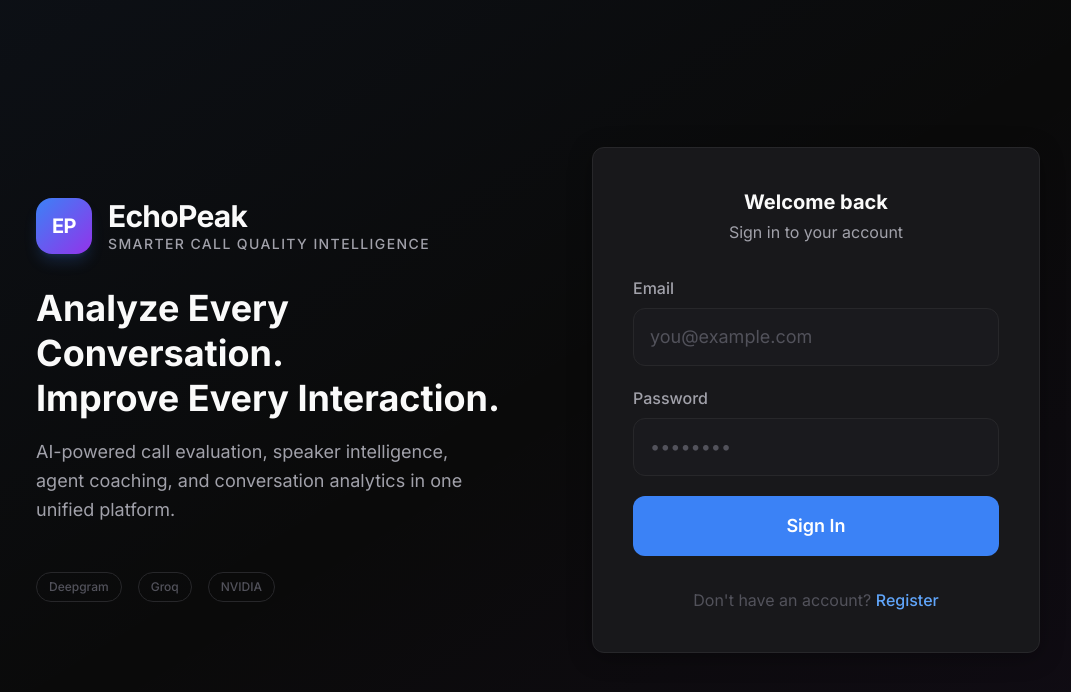
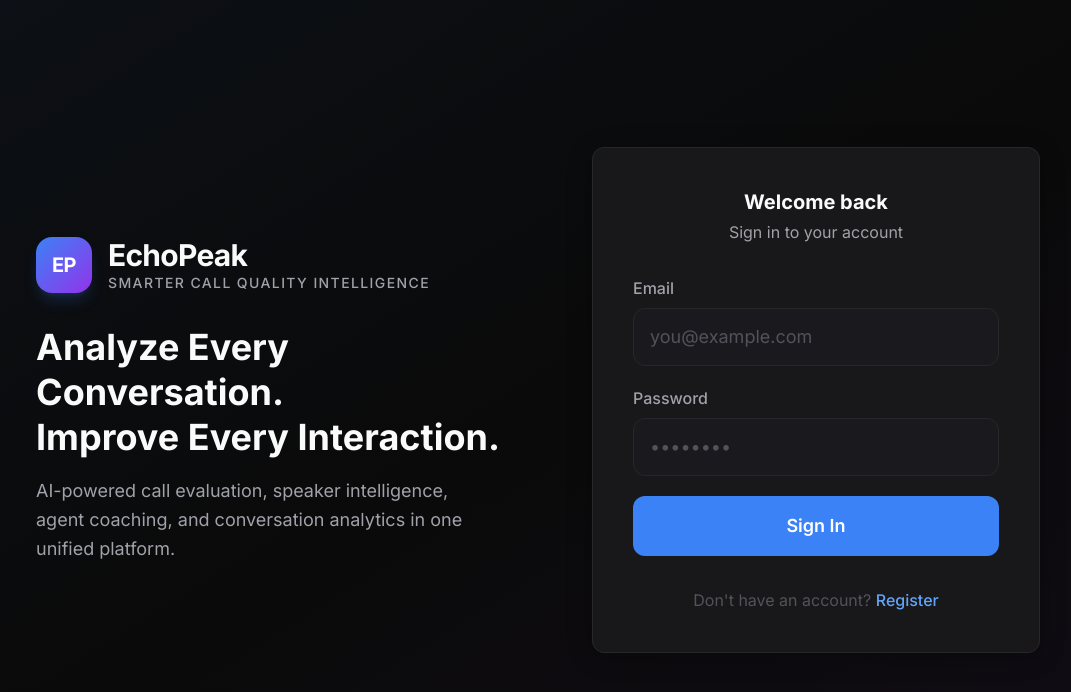
Before and after one commit to SanthoshG0wda/QA_Agent_frontend, a React (Vite) app: page /login in a window 1280 px wide. Shown: the top 692 px of the page, without its empty margins (92-1163 px from the left). Built offline with nearby package versions, Linux system fonts and the light colour scheme; no server answers.

Commit message:
updated ui

```diff
--- a/src/pages/Login.jsx
+++ b/src/pages/Login.jsx
@@ -50,11 +50,7 @@
             <h2 className="text-4xl font-bold text-primary leading-tight">Analyze Every Conversation.<br />Improve Every Interaction.</h2>
             <p className="text-lg text-secondary leading-relaxed max-w-md">AI-powered call evaluation, speaker intelligence, agent coaching, and conversation analytics in one unified platform.</p>
           </div>
-          <div className="flex gap-4 pt-4">
-            {['Deepgram', 'Groq', 'NVIDIA'].map(p => (
-              <span key={p} className="text-xs text-muted font-medium px-3 py-1.5 rounded-full border border-surface-border">{p}</span>
-            ))}
-          </div>
+
         </motion.div>
         <motion.div
           initial={{ opacity: 0, y: 20 }}
```
